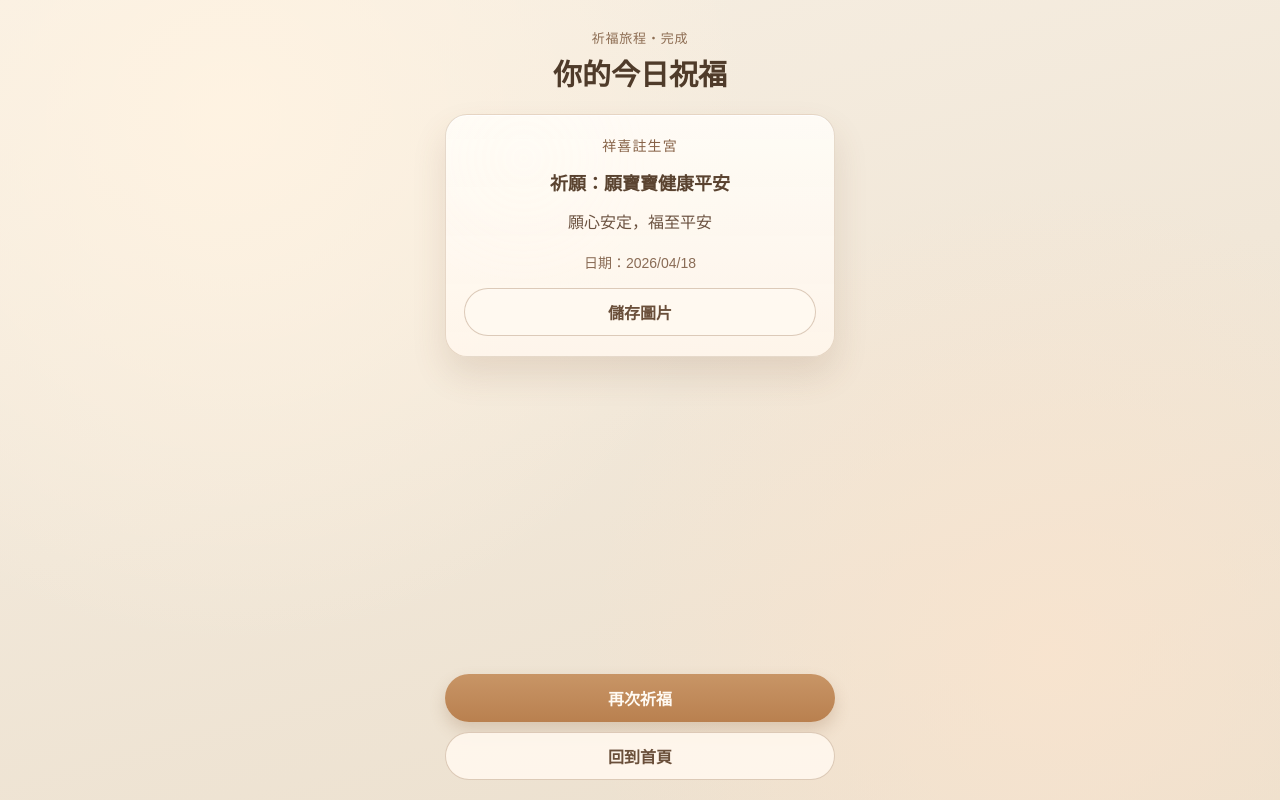
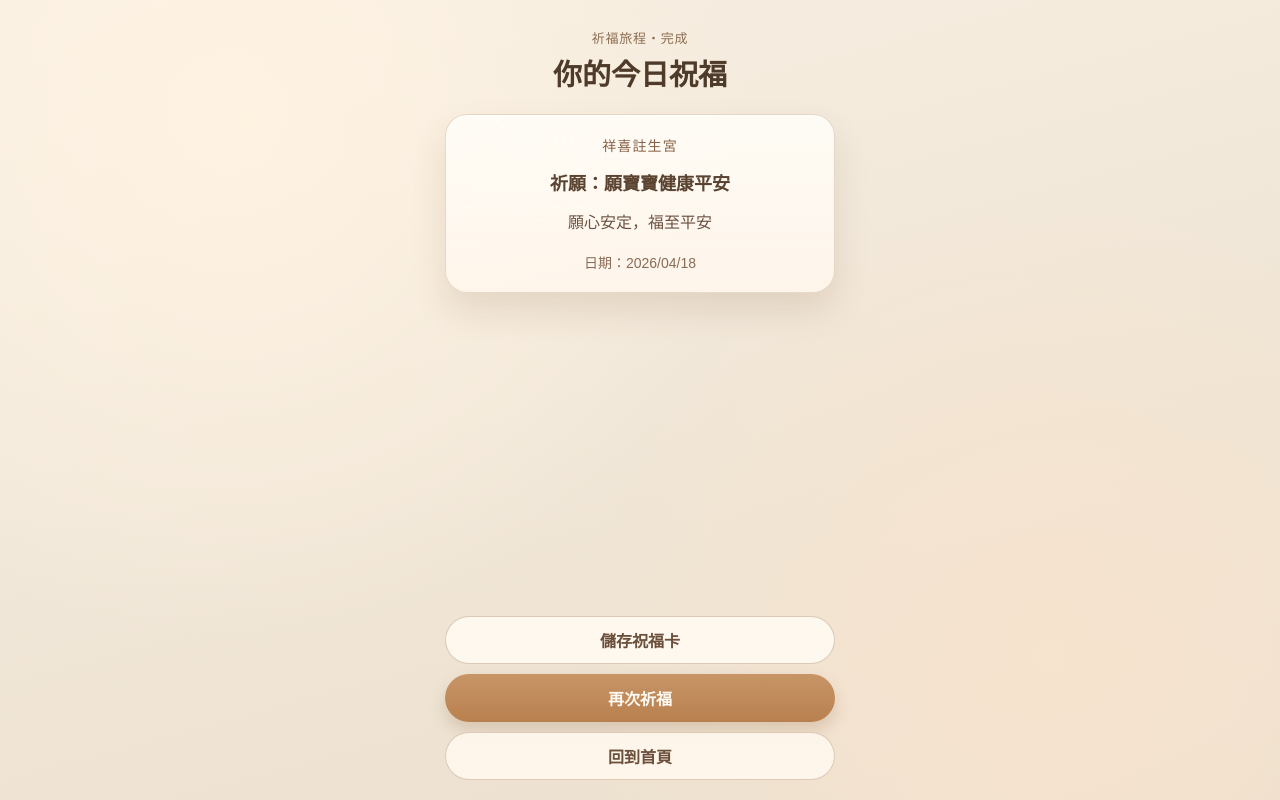
Before and after one commit to Pengcc77/temple, a Vue app: page /result in a window 1280 px wide. Built offline with nearby package versions, Linux system fonts and the light colour scheme.

Commit message:
feat: export blessing card as png with html-to-image

```diff
--- a/package.json
+++ b/package.json
@@ -9,6 +9,7 @@
     "preview": "vite preview"
   },
   "dependencies": {
+    "html-to-image": "^1.11.13",
     "vue": "^3.5.32",
     "vue-router": "^4.6.4"
   },
--- a/src/pages/ResultPage.vue
+++ b/src/pages/ResultPage.vue
@@ -6,18 +6,26 @@
         <h1>你的今日祝福</h1>
       </header>
 
-      <article class="blessing-card" aria-label="祝福卡">
+      <article ref="blessingCardRef" class="blessing-card" aria-label="祝福卡">
         <p class="temple-name">{{ templeName }}</p>
         <p class="wish-direction">祈願：{{ displayWishType }}</p>
         <p class="blessing-line">{{ displayBlessingMessage }}</p>
         <p class="today-date">日期：{{ todayLabel }}</p>
-
-        <button type="button" class="btn btn-save" @click="saveImage">
-          儲存圖片
-        </button>
       </article>
 
+      <p v-if="downloadError" class="download-error">
+        目前無法直接下載，請稍後再試。
+      </p>
+
       <footer class="result-footer">
+        <button
+          type="button"
+          class="btn btn-save"
+          :disabled="isSaving"
+          @click="saveImage"
+        >
+          {{ isSaving ? '正在準備圖片...' : '儲存祝福卡' }}
+        </button>
         <button type="button" class="btn btn-primary" @click="prayAgain">
           再次祈福
         </button>
@@ -32,10 +40,15 @@
 <script setup>
 import { computed, ref } from 'vue'
 import { useRouter } from 'vue-router'
+import { toPng } from 'html-to-image'
 import { useBlessingStore } from '../stores/blessingStore'
 
 const router = useRouter()
 const { state, resetBlessingJourney } = useBlessingStore()
+
+const blessingCardRef = ref(null)
+const isSaving = ref(false)
+const downloadError = ref(false)
 
 const templeName = '祥喜註生宮'
 const fallbackWishType = '願寶寶健康平安'
@@ -85,8 +98,47 @@ const todayLabel = computed(() => {
   }).format(new Date())
 })
 
-function saveImage() {
-  console.log('save image: TODO')
+function makeFileName() {
+  const date = new Date()
+  const y = date.getFullYear()
+  const m = String(date.getMonth() + 1).padStart(2, '0')
+  const d = String(date.getDate()).padStart(2, '0')
+  return `xiangxi-blessing-card-${y}-${m}-${d}.png`
+}
+
+async function saveImage() {
+  if (isSaving.value || !blessingCardRef.value) return
+
+  isSaving.value = true
+  downloadError.value = false
+
+  try {
+    const dataUrl = await toPng(blessingCardRef.value, {
+      cacheBust: true,
+      pixelRatio: 2,
+      backgroundColor: '#fffaf2',
+    })
+
+    const fileName = makeFileName()
+    const link = document.createElement('a')
+    link.href = dataUrl
+    link.download = fileName
+    link.rel = 'noopener'
+    link.click()
+
+    // Fallback note: some mobile browsers may ignore download attribute.
+    // In that case opening image directly can still allow user long-press save.
+    setTimeout(() => {
+      if (document.visibilityState === 'visible') {
+        window.open(dataUrl, '_blank', 'noopener')
+      }
+    }, 350)
+  } catch (error) {
+    downloadError.value = true
+    console.error('Failed to save blessing card image:', error)
+  } finally {
+    isSaving.value = false
+  }
 }
 
 function prayAgain() {
@@ -179,6 +231,13 @@ function goHome() {
   font-size: 14px;
 }
 
+.download-error {
+  margin: 10px 0 0;
+  text-align: center;
+  color: #a65b40;
+  font-size: 14px;
+}
+
 .result-footer {
   margin-top: auto;
   display: grid;
@@ -195,10 +254,13 @@ function goHome() {
 }
 
 .btn-save {
-  margin-top: 16px;
   border: 1px solid rgba(158, 120, 88, 0.36);
   color: #6a4f3a;
   background: rgba(255, 249, 241, 0.95);
+}
+
+.btn-save:disabled {
+  opacity: 0.65;
 }
 
 .btn-primary {
```
Also changed, not shown: 1 other file (tests, documents, lock files or other folders).
